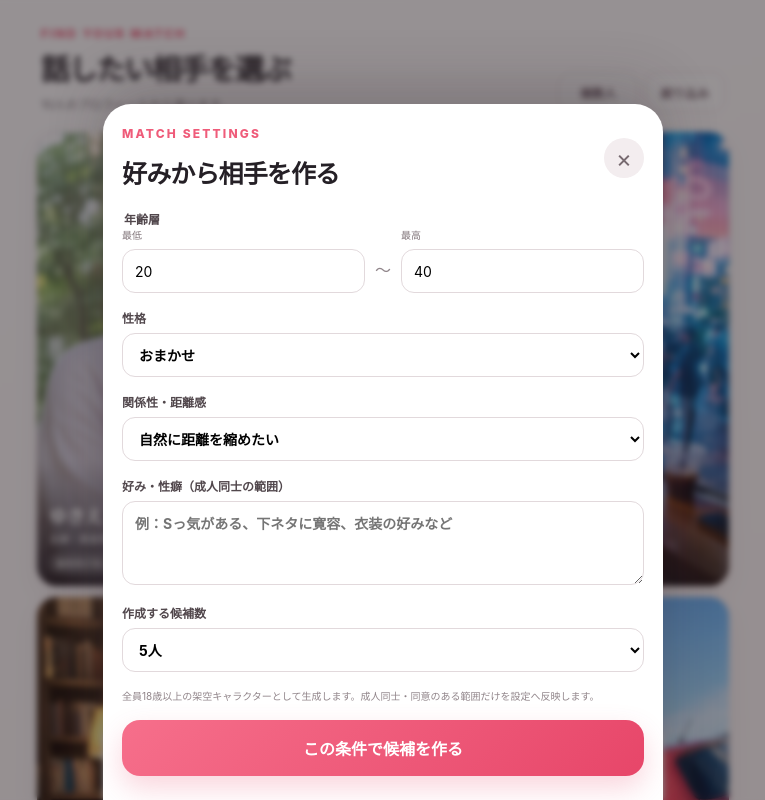
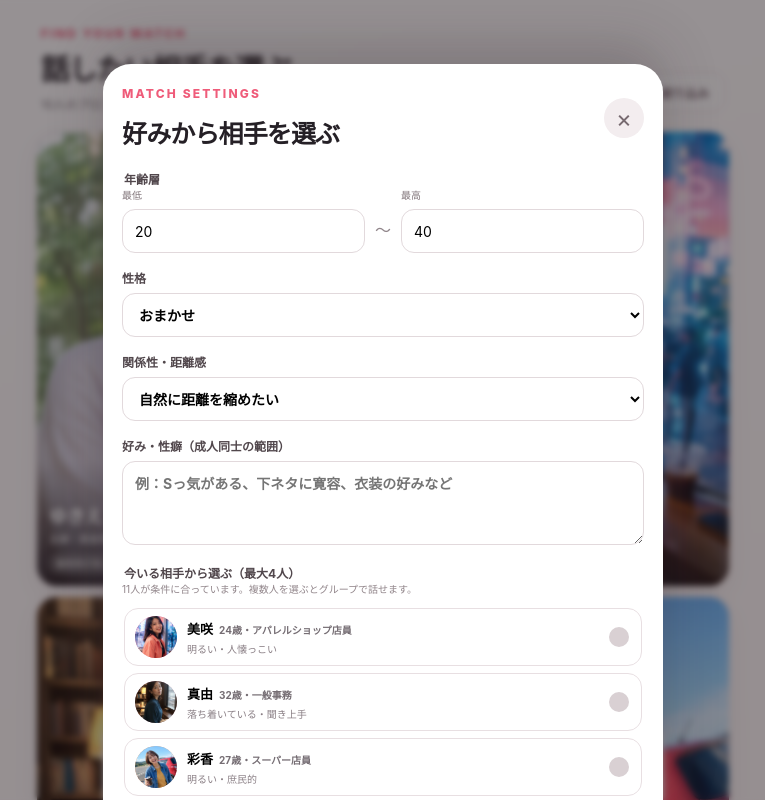
Before and after one commit to netbankkatsu-maker/chatkari, a Next.js app: page / in a window 1280 px wide. Both pictures are taken after a click on the button "絞り込み". Shown: the top 800 px of the page, without its empty margins (257-1022 px from the left). Built offline with nearby package versions, Linux system fonts and the light colour scheme.

Commit message:
Let the filter sheet pick multiple people for a group
Matching existing profiles can be checked off inside 絞り込み, and
newly generated sets of 2–4 people land in multi-select so a group
can start without going back to one-by-one taps.

```diff
--- a/app/globals.css
+++ b/app/globals.css
@@ -219,6 +219,18 @@ button { cursor: pointer; }
 .preferences-note { margin: 0; color: #91858a; font-size: 10px; line-height: 1.6; }
 .preferences-error { margin: 0; padding: 11px 12px; border-radius: 11px; color: #9f3248; background: #fde6ea; font-size: 12px; }
 .preferences-sheet .primary-button { width: 100%; }
+.preference-picks { display: grid; gap: 9px; }
+.preference-pick-list { display: grid; gap: 7px; max-height: 220px; overflow-y: auto; padding: 2px; }
+.preference-pick-item { min-height: 58px; padding: 7px 10px; display: grid; grid-template-columns: 42px minmax(0, 1fr) 22px; align-items: center; gap: 10px; border: 1px solid #e8dfe2; border-radius: 14px; background: white; text-align: left; }
+.preference-pick-item.is-selected { border-color: #42b969; background: #f3fbf5; box-shadow: 0 0 0 2px #42b9691c; }
+.preference-pick-item .profile-image--small { width: 42px; height: 42px; }
+.preference-pick-item strong { display: flex; flex-wrap: wrap; align-items: baseline; gap: 6px; font-size: 13px; }
+.preference-pick-item small { color: var(--muted); font-size: 10px; font-weight: 650; }
+.preference-pick-item em { display: block; margin-top: 3px; color: #8a7f85; font-size: 10px; font-style: normal; }
+.preference-pick-item i { width: 20px; height: 20px; display: grid; place-items: center; border-radius: 50%; color: white; background: #d9d0d3; font-size: 11px; font-style: normal; font-weight: 800; }
+.preference-pick-item.is-selected i { background: var(--line-green); }
+.preference-group-button { width: 100%; min-height: 44px; border: 0; border-radius: 13px; color: white; background: var(--line-green); font-weight: 800; }
+.preference-group-button:disabled { opacity: .4; }
 @media (min-width: 640px) { body { background: #efe8ea; } .home-page { min-height: 100vh; } .page-shell, .chat-page { box-shadow: 0 0 60px #70545d18; } .match-card { margin-top: 28px; } }
 @media (max-height: 650px) { .brand-mark { width: 58px; height: 58px; margin-bottom: 15px; font-size: 32px; } .hero-copy { margin: 14px auto 20px; } }
 @media (max-width: 390px) { .chat-input { grid-template-columns: 40px 40px minmax(0, 1fr) 40px; gap: 5px; padding-inline: 7px; } .chat-input button { width: 40px; height: 40px; } .chat-input .voice-button::before { left: 15px; top: 8px; }.chat-input .voice-button::after { left: 12px; top: 21px; }.chat-voice-preview { grid-template-columns: 10px 1fr 30px; }.chat-voice-preview > div { display: none; }.chat-voice-preview audio { grid-column: 2; } }
--- a/components/HomeScreen.tsx
+++ b/components/HomeScreen.tsx
@@ -115,6 +115,8 @@ export function HomeScreen() {
     setPool(generated);
     setShowAllDefaults(true);
     setPreferencesOpen(false);
+    setMultiSelect(true);
+    setSelectedIds(generated.length >= 2 && generated.length <= MAX_GROUP_SIZE ? generated.map((character) => character.id) : []);
     setPreparation({ done: 0, total: generated.length });
     void prepareProfiles(generated, setPreparation);
   }
@@ -182,7 +184,26 @@ export function HomeScreen() {
           <button type="button" onClick={openSelectedGroup} disabled={selectedIds.length < 1}>{selectedIds.length >= 2 ? "この人数で話す" : "プロフィールを見る"}</button>
         </div>
       )}
-      {preferencesOpen && <MatchPreferences onClose={() => setPreferencesOpen(false)} onGenerated={useGeneratedCharacters} />}
+      {preferencesOpen && (
+        <MatchPreferences
+          pool={pool}
+          onClose={() => setPreferencesOpen(false)}
+          onGenerated={useGeneratedCharacters}
+          onPickGroup={(members) => {
+            setPreferencesOpen(false);
+            setSelectedIds([]);
+            setMultiSelect(false);
+            if (members.length === 1) {
+              const selected = members[0];
+              setImageUrl(localStorage.getItem(`chatkari:image:${selected.id}`) || profileImageFor(selected.id) || undefined);
+              setMatch(selected);
+              return;
+            }
+            setImageUrl(localStorage.getItem(`chatkari:image:${members[0].id}`) || profileImageFor(members[0].id) || undefined);
+            setGroup(members);
+          }}
+        />
+      )}
       <AppTabBar />
     </main>
   );
--- a/components/MatchPreferences.tsx
+++ b/components/MatchPreferences.tsx
@@ -1,11 +1,38 @@
 "use client";
 
-import { FormEvent, useState } from "react";
+import { FormEvent, useMemo, useState } from "react";
 import type { Character } from "@/data/characters";
+import { ProfileImage } from "@/components/ProfileImage";
+import { profileImageFor } from "@/data/profile-images";
+import { MAX_GROUP_SIZE } from "@/lib/group";
 
-export function MatchPreferences({ onClose, onGenerated }: {
+const personalityHints: Record<string, string[]> = {
+  おまかせ: [],
+  "明るい・積極的": ["明るい", "積極", "社交", "ノリ", "人懐っこ"],
+  "癒やし系・優しい": ["優しい", "癒", "穏やか", "聞き上手", "包容"],
+  "クール・大人っぽい": ["クール", "大人", "しっかり", "知的"],
+  "ツンデレ": ["ツン"],
+  "S気質・主導的": ["S気質", "主導"],
+  "M気質・甘えたがり": ["甘え", "M気質"],
+  "人見知り・慎重": ["人見知り", "慎重", "おとなしい", "控えめ"],
+};
+
+function matchesPersonality(character: Character, personality: string) {
+  const hints = personalityHints[personality] || [];
+  if (!hints.length) return true;
+  const haystack = `${character.personality.join(" ")} ${character.romanceStyle} ${character.speakingStyle}`;
+  return hints.some((hint) => haystack.includes(hint));
+}
+
+function memberImage(character: Character) {
+  return (typeof localStorage !== "undefined" ? localStorage.getItem(`chatkari:image:${character.id}`) : null) || profileImageFor(character.id) || undefined;
+}
+
+export function MatchPreferences({ pool, onClose, onGenerated, onPickGroup }: {
+  pool: Character[];
   onClose: () => void;
   onGenerated: (characters: Character[]) => void;
+  onPickGroup: (members: Character[]) => void;
 }) {
   const [ageMin, setAgeMin] = useState(20);
   const [ageMax, setAgeMax] = useState(40);
@@ -13,8 +40,29 @@ export function MatchPreferences({ onClose, onGenerated }: {
   const [relationshipStyle, setRelationshipStyle] = useState("自然に距離を縮めたい");
   const [adultPreference, setAdultPreference] = useState("");
   const [count, setCount] = useState(5);
+  const [selectedIds, setSelectedIds] = useState<string[]>([]);
   const [loading, setLoading] = useState(false);
   const [error, setError] = useState("");
+
+  const matches = useMemo(
+    () => pool.filter((character) => character.age >= ageMin && character.age <= ageMax && matchesPersonality(character, personality)),
+    [pool, ageMin, ageMax, personality],
+  );
+
+  const selectedMembers = selectedIds.flatMap((id) => matches.find((character) => character.id === id) || []);
+
+  function toggle(id: string) {
+    setSelectedIds((current) => {
+      if (current.includes(id)) return current.filter((item) => item !== id);
+      if (current.length >= MAX_GROUP_SIZE) return current;
+      return [...current, id];
+    });
+  }
+
+  function startWithSelected() {
+    if (!selectedMembers.length) return;
+    onPickGroup(selectedMembers);
+  }
 
   async function submit(event: FormEvent) {
     event.preventDefault();
@@ -40,14 +88,35 @@ export function MatchPreferences({ onClose, onGenerated }: {
   return (
     <div className="preferences-overlay" role="presentation" onClick={onClose}>
       <section className="preferences-sheet" role="dialog" aria-modal="true" aria-labelledby="preferences-title" onClick={(event) => event.stopPropagation()}>
-        <header><div><p className="eyebrow">MATCH SETTINGS</p><h2 id="preferences-title">好みから相手を作る</h2></div><button type="button" onClick={onClose} aria-label="閉じる">×</button></header>
+        <header><div><p className="eyebrow">MATCH SETTINGS</p><h2 id="preferences-title">好みから相手を選ぶ</h2></div><button type="button" onClick={onClose} aria-label="閉じる">×</button></header>
         <form onSubmit={submit}>
           <fieldset><legend>年齢層</legend><div className="age-range"><label>最低<input type="number" min={18} max={70} value={ageMin} onChange={(event) => setAgeMin(Number(event.target.value))} /></label><span>〜</span><label>最高<input type="number" min={18} max={75} value={ageMax} onChange={(event) => setAgeMax(Number(event.target.value))} /></label></div></fieldset>
           <label>性格<select value={personality} onChange={(event) => setPersonality(event.target.value)}><option>おまかせ</option><option>明るい・積極的</option><option>癒やし系・優しい</option><option>クール・大人っぽい</option><option>ツンデレ</option><option>S気質・主導的</option><option>M気質・甘えたがり</option><option>人見知り・慎重</option></select></label>
           <label>関係性・距離感<select value={relationshipStyle} onChange={(event) => setRelationshipStyle(event.target.value)}><option>自然に距離を縮めたい</option><option>友達感覚から始めたい</option><option>最初から積極的</option><option>ゆっくり信頼を作りたい</option><option>主導権を握ってほしい</option><option>甘えてほしい</option></select></label>
           <label>好み・性癖（成人同士の範囲）<textarea value={adultPreference} onChange={(event) => setAdultPreference(event.target.value)} maxLength={300} placeholder="例：Sっ気がある、下ネタに寛容、衣装の好みなど" /></label>
-          <label>作成する候補数<select value={count} onChange={(event) => setCount(Number(event.target.value))}>{Array.from({ length: 10 }, (_, index) => <option key={index + 1} value={index + 1}>{index + 1}人</option>)}</select></label>
-          <p className="preferences-note">全員18歳以上の架空キャラクターとして生成します。成人同士・同意のある範囲だけを設定へ反映します。</p>
+          {matches.length > 0 && (
+            <fieldset className="preference-picks">
+              <legend>今いる相手から選ぶ（最大{MAX_GROUP_SIZE}人）</legend>
+              <p className="preferences-note">{matches.length}人が条件に合っています。複数人を選ぶとグループで話せます。</p>
+              <div className="preference-pick-list">
+                {matches.map((character) => {
+                  const selected = selectedIds.includes(character.id);
+                  return (
+                    <button key={character.id} type="button" className={`preference-pick-item${selected ? " is-selected" : ""}`} onClick={() => toggle(character.id)} aria-pressed={selected}>
+                      <ProfileImage character={character} imageUrl={memberImage(character)} size="small" />
+                      <span><strong>{character.name}<small>{character.age}歳・{character.job}</small></strong><em>{character.personality.slice(0, 2).join("・")}</em></span>
+                      <i aria-hidden="true">{selected ? "✓" : ""}</i>
+                    </button>
+                  );
+                })}
+              </div>
+              <button className="preference-group-button" type="button" onClick={startWithSelected} disabled={!selectedMembers.length}>
+                {selectedMembers.length >= 2 ? `選んだ${selectedMembers.length}人で話す` : selectedMembers.length === 1 ? "この人と話す" : "相手を選ぶ"}
+              </button>
+            </fieldset>
+          )}
+          <label>新しく作成する候補数<select value={count} onChange={(event) => setCount(Number(event.target.value))}>{Array.from({ length: 10 }, (_, index) => <option key={index + 1} value={index + 1}>{index + 1}人</option>)}</select></label>
+          <p className="preferences-note">新しい候補は全員18歳以上の架空キャラクターです。2〜{MAX_GROUP_SIZE}人作ると、そのままグループ選択できます。</p>
           {error && <p className="preferences-error" role="alert">{error}</p>}
           <button className="primary-button" type="submit" disabled={loading}>{loading ? "キャラクターを作成中…" : "この条件で候補を作る"}</button>
         </form>
```
